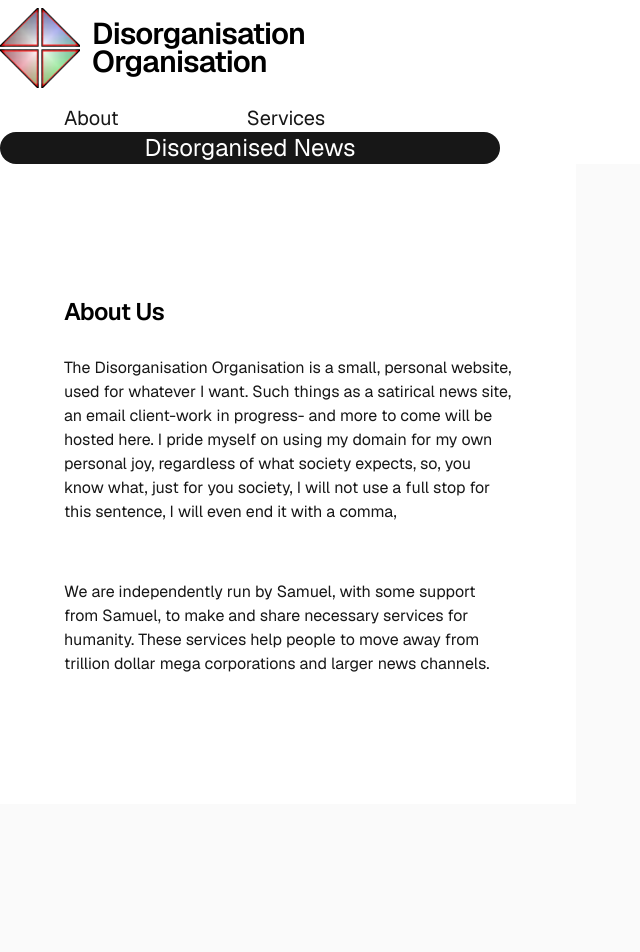
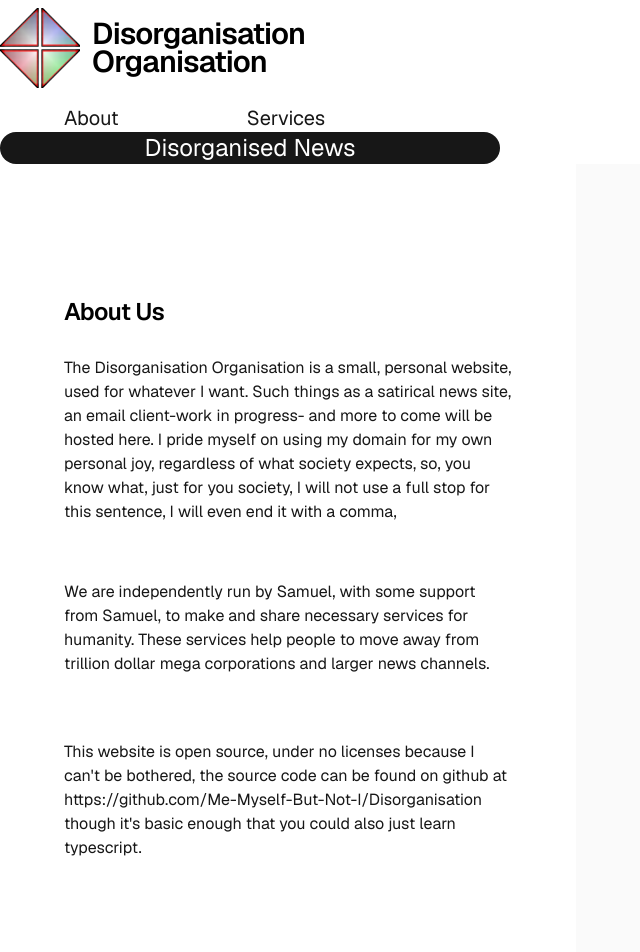
Before and after one commit to Me-Myself-But-Not-I/Disorganisation, a Next.js app: page /about in a window 1280 px wide. Shown: the top 952 px of the page, without its empty margins (0-640 px from the left). Built offline with nearby package versions, Linux system fonts and the light colour scheme.

Commit message:
Add files via upload

```diff
--- a/src/app/about/page.tsx
+++ b/src/app/about/page.tsx
@@ -6,6 +6,9 @@ export default function Home() {
 		    <h1 className="max-w-xs text-2xl font-semibold leading-10 tracking-tight text-black dark:text-zinc-50">About Us</h1>
 		    <p>The Disorganisation Organisation is a small, personal website, used for whatever I want. Such things as a satirical news site, an email client-work in progress- and more to come will be hosted here. I pride myself on using my domain for my own personal joy, regardless of what society expects, so, you know what, just for you society, I will not use a full stop for this sentence, I will even end it with a comma,</p>
 	            <p className="mt-8">We are independently run by Samuel, with some support from Samuel, to make and share necessary services for humanity. These services help people to move away from trillion dollar mega corporations and larger news channels.</p>
+		    <p className="mt-10">
+                       This website is open source, under no licenses because I can't be bothered, the source code can be found on github at https://github.com/Me-Myself-But-Not-I/Disorganisation though it's basic enough that you could also just learn typescript.
+                    </p>
 		  </div>
 		 </main>
 	       </div>
```
